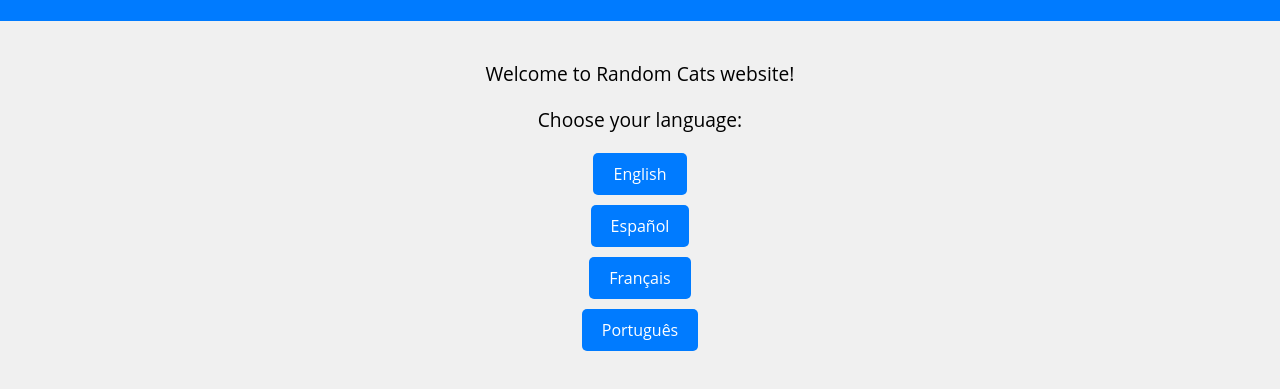
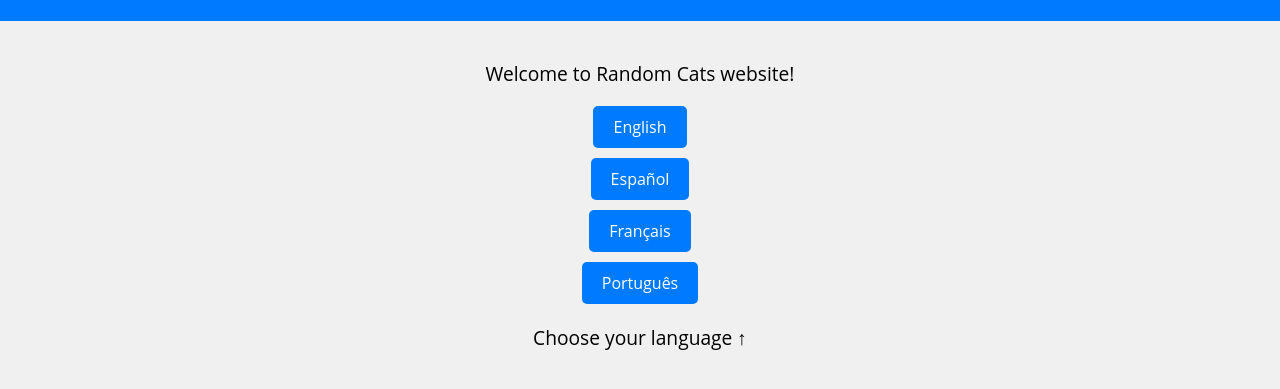
Before and after one commit to lucfreelance/random-cats, a plain HTML site: page index.html in a window 1280 px wide. Shown: the part 119-508 px from the top of the page. Drawn offline with Linux system fonts and the light colour scheme.

Commit message:
Global commit

```diff
--- a/index.html
+++ b/index.html
@@ -77,13 +77,13 @@
     </header>
     <div class="container">
         <p>Welcome to Random Cats website!</p>
-        <p>Choose your language:</p>
         <ul>
             <li><a href="en/index.html">English</a></li>
             <li><a href="es/index.html">Español</a></li>
             <li><a href="fr/index.html">Français</a></li>
             <li><a href="po/index.html">Português</a></li>
         </ul>
+        <p>Choose your language ↑</p>
     </div>
 </body>
 </html>
```
Also changed, not shown: favicon.ico (added).
